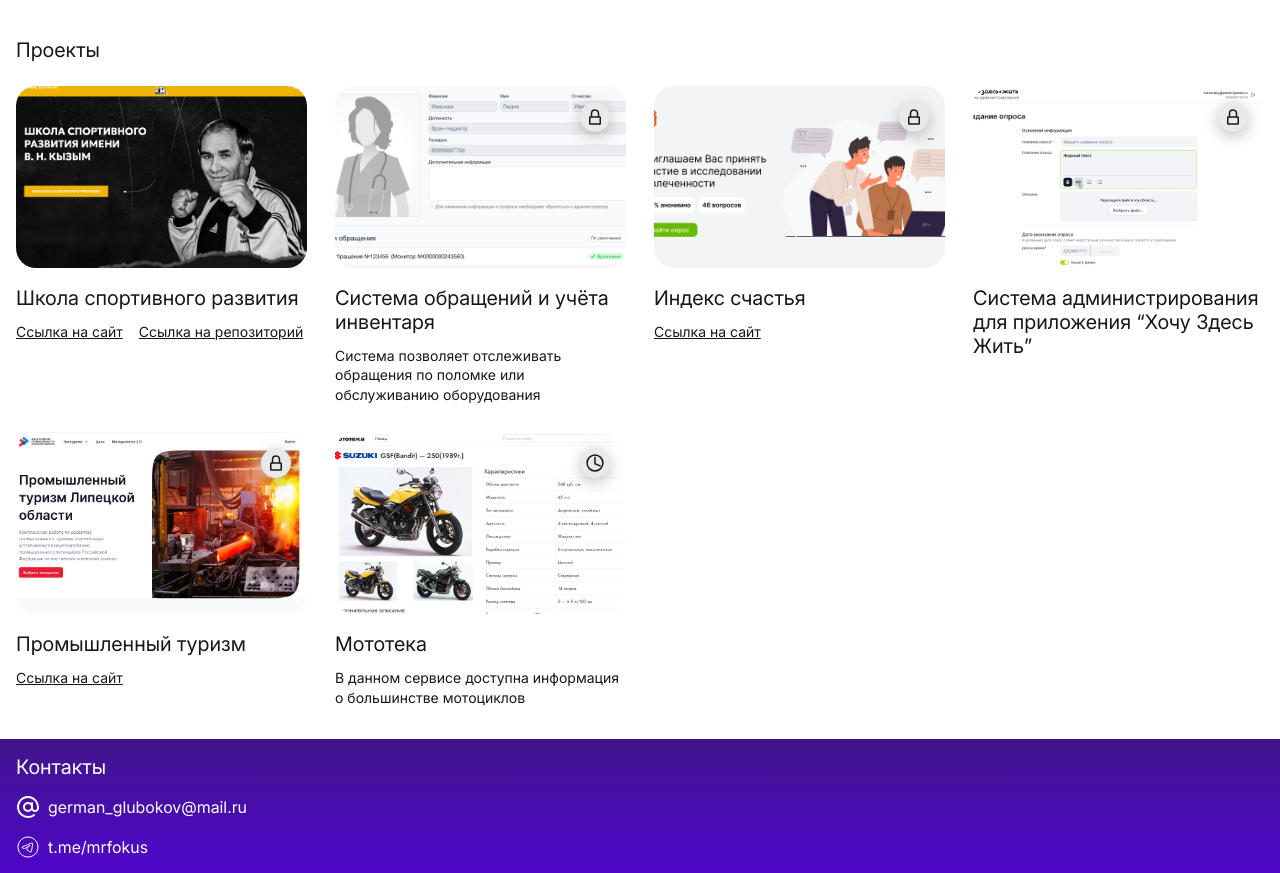
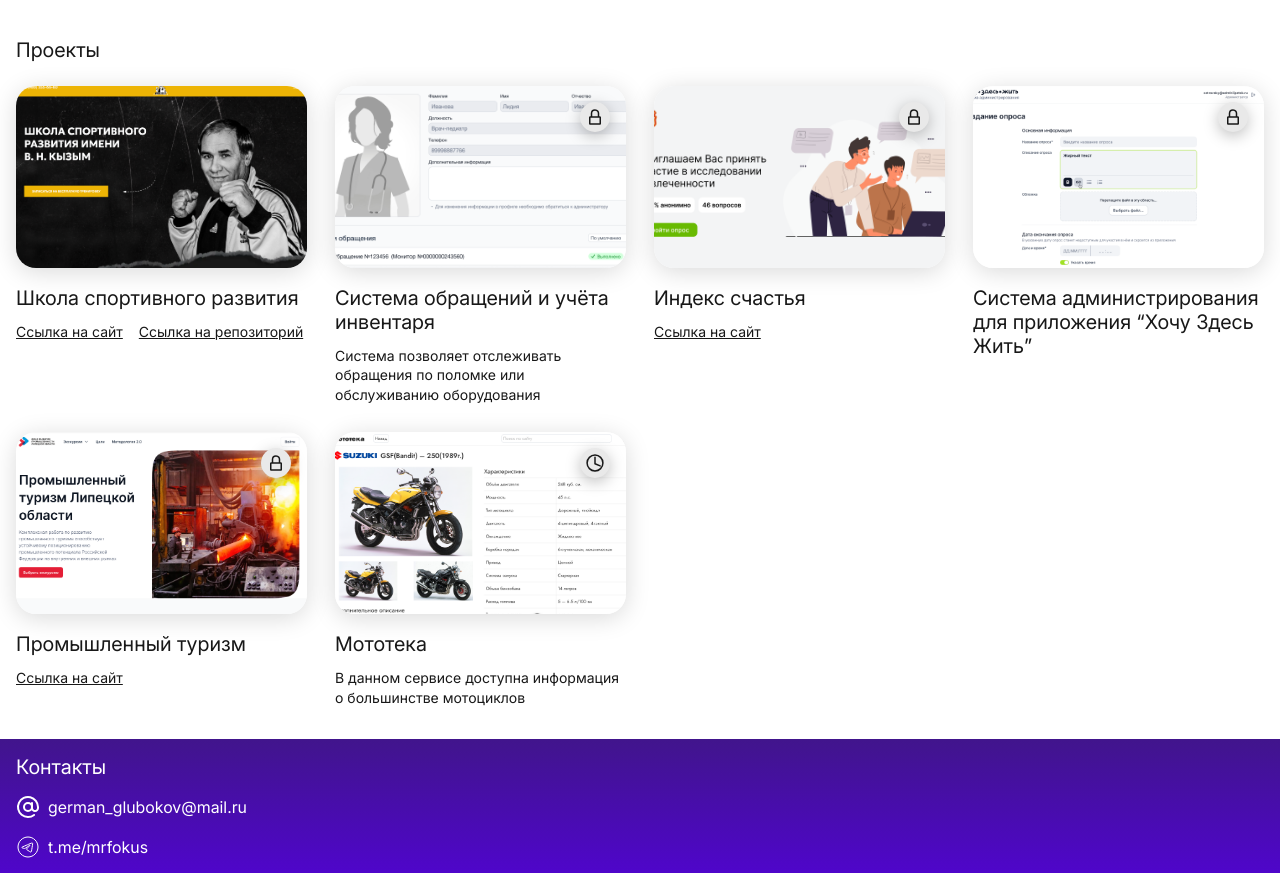
Before and after one commit to MrFokus/MrFokus.github.io, a Nuxt app: page / in a window 1280 px wide. Shown: the part 3739-4612 px from the top of the page. Built offline with nearby package versions, Linux system fonts and the light colour scheme.

Commit message:
feat: add shadows for card project

```diff
--- a/components/entities/CardProject.vue
+++ b/components/entities/CardProject.vue
@@ -7,24 +7,30 @@ const props = defineProps<{
 
 <template>
     <div class="card-project flex flex-col gap-[18px] relative">
-        <img class="aspect-[16/10] rounded-[20px] object-cover" :src="card.img" :alt="card.name">
+        <img class=" project-preview aspect-[16/10] rounded-[20px] object-cover" :src="card.img" :alt="card.name">
         <div class="flex-col gap-3">
             <p class="name text-h1-m">{{ card.name }}</p>
             <div class="flex-wrap gap-y-2 gap-x-4">
                 <p v-if="card.description" class="description text-t-m">{{ card.description }}</p>
-                <nuxt-link v-if="card.link" class="text-t-m underline cursor-pointer" :to="card.link">Ссылка на сайт</nuxt-link>
-                <nuxt-link v-if="card.git" class="text-t-m underline cursor-pointer" :to="card.git">Ссылка на репозиторий</nuxt-link>
+                <nuxt-link v-if="card.link" class="text-t-m underline cursor-pointer" :to="card.link">Ссылка на
+                    сайт</nuxt-link>
+                <nuxt-link v-if="card.git" class="text-t-m underline cursor-pointer" :to="card.git">Ссылка на
+                    репозиторий</nuxt-link>
             </div>
         </div>
         <div class="absolute gap-2 p-4 right-0 top-0">
             <button v-if="card.isLock" class="indicator">
                 <img src="@/assets/img/lock.svg" alt="">
             </button>
-            <button  v-if="card.inProcess" class="indicator">
+            <button v-if="card.inProcess" class="indicator">
                 <img src="@/assets/img/clock.svg" alt="">
             </button>
         </div>
     </div>
 </template>
 
-<style scoped></style>
+<style scoped>
+.project-preview {
+    box-shadow: 0px 4px 25px 0px rgba(0, 0, 0, 0.15);
+}
+</style>
```
